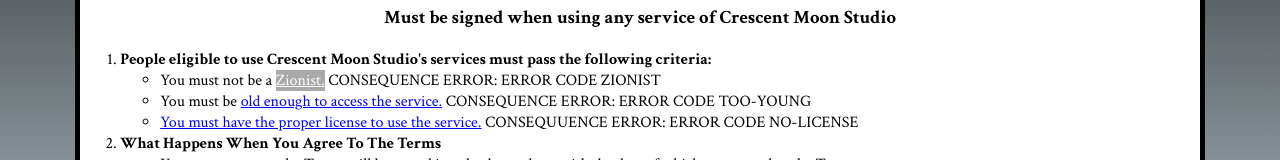
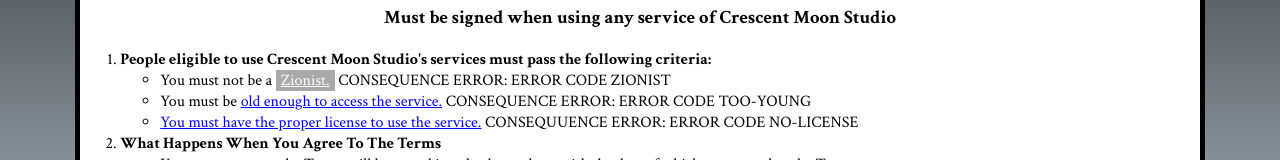
Before and after one commit to ayuubthegreat/CrescentMoonStudioWebsite, a React (Vite) app: page /terms in a window 1280 px wide. In both pictures the pointer is over the link "Zionist.". Shown: the part 351-511 px from the top of the page. Built offline with nearby package versions, Linux system fonts and the light colour scheme.

Commit message:
Your commit message here

```diff
--- a/src/components/components.css
+++ b/src/components/components.css
@@ -35,6 +35,9 @@
     text-decoration: underline;
     color: blue;
     padding: 0px;
+}
+.body-content a:hover {
+    padding: 0px 5px;
 }
 .navbar .section {
     margin-bottom: 0;
```
